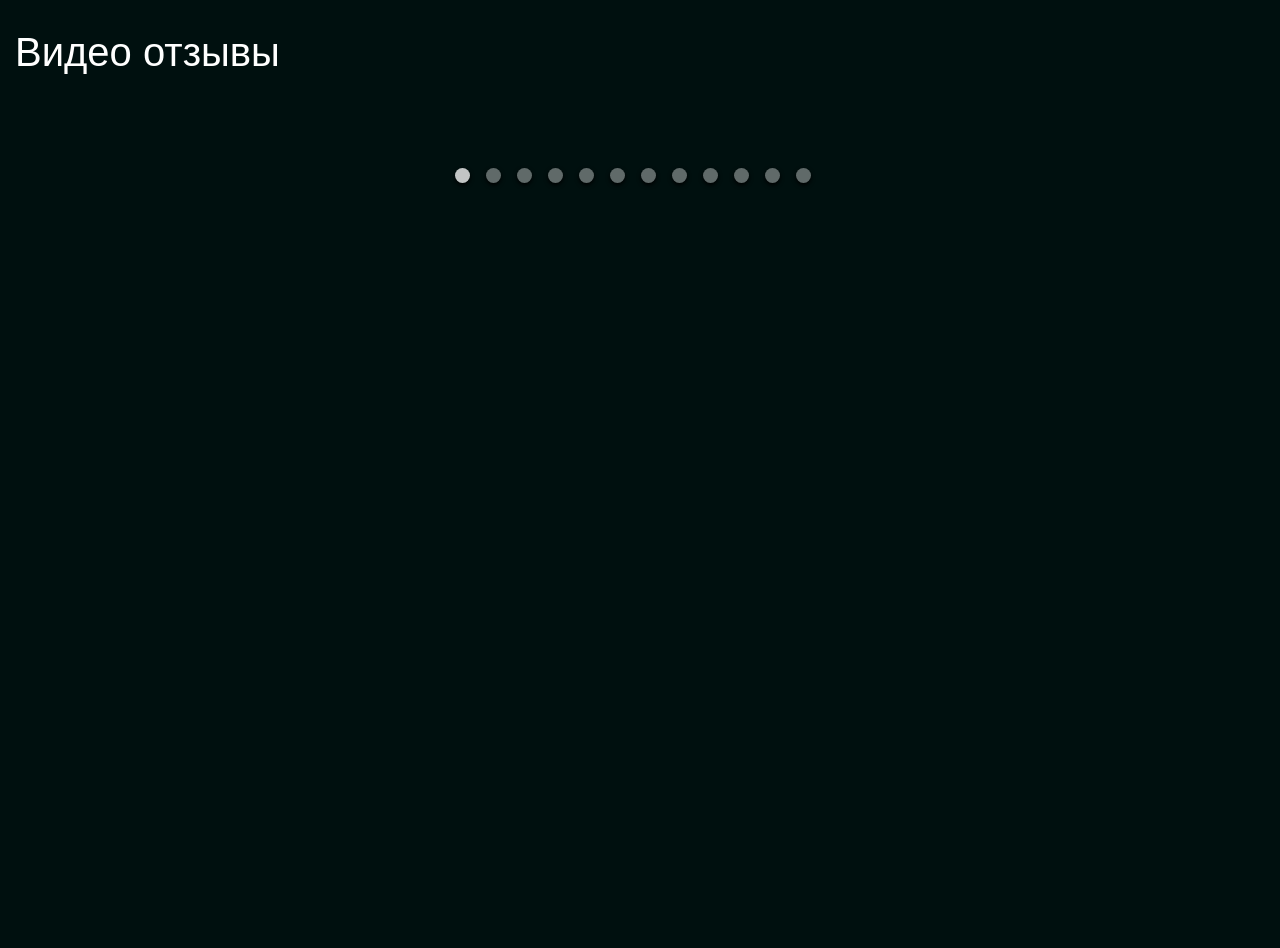
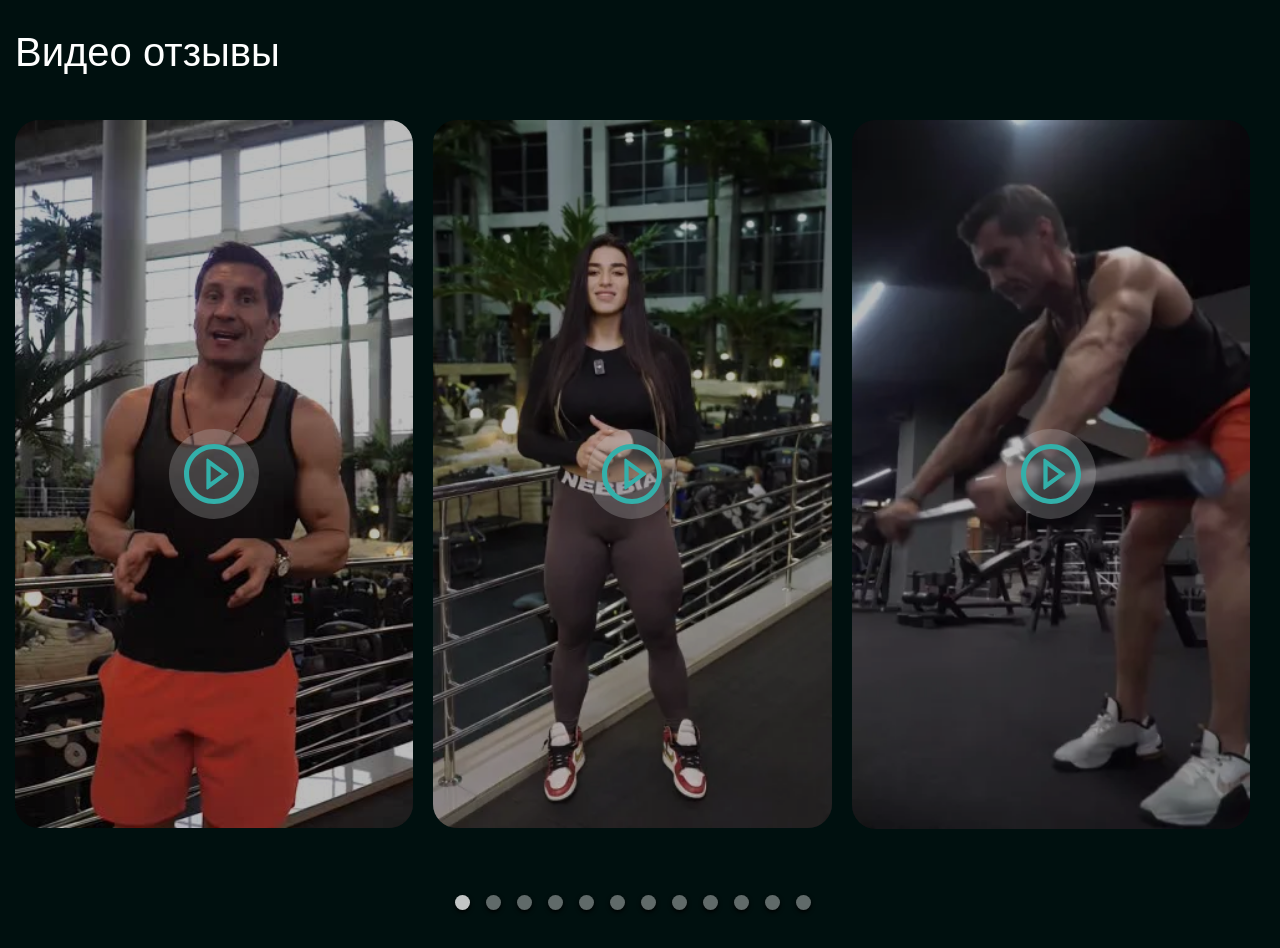
Before and after one commit to AlexLancev/moreon, a React (Vite) app: page / in a window 1280 px wide. Shown: the part 3480-4428 px from the top of the page. Before the commit the page ends 3730 px from the top, so only its background shows below. Built offline with nearby package versions, Linux system fonts and the light colour scheme.

Commit message:
компонент video_reviews

```diff
--- a/src/components/video_reviews_list/index.tsx
+++ b/src/components/video_reviews_list/index.tsx
@@ -1,3 +1,5 @@
+import { PlayCircleOutlined } from "@ant-design/icons";
+import { useState } from "react";
 import { Pagination } from "swiper/modules";
 import { Swiper, SwiperSlide } from "swiper/react";
 
@@ -159,16 +161,56 @@ const Video_reviews_data = [
 ];
 
 export const Video_reviews_list = () => {
+  const [isVideoActive, setIsVideoActive] = useState<null | number>(null);
+
   return (
     <Swiper
       modules={[Pagination]}
-      spaceBetween={50}
+      spaceBetween={20}
       slidesPerView={3}
       pagination={{ clickable: true }}
     >
-      {Video_reviews_data?.map((el, idx: number) => (
-        <SwiperSlide key={idx}></SwiperSlide>
-      ))}
+      {Video_reviews_data?.map(
+        (
+          {
+            description,
+            person_about_club,
+            preview_image: { jpg, webp },
+            link_to_video,
+          },
+          idx: number,
+        ) => (
+          <SwiperSlide key={idx}>
+            <button
+              type="button"
+              className="btn_review"
+              onClick={() =>
+                setIsVideoActive(isVideoActive === idx ? null : idx)
+              }
+            >
+              <picture>
+                <source srcSet={jpg} type="image/webp" />
+                <img
+                  className="block w-full"
+                  width={370}
+                  src={jpg}
+                  alt={description}
+                  aria-label={description}
+                  title={person_about_club}
+                />
+              </picture>
+              <PlayCircleOutlined className="play_icon" />
+            </button>
+            {isVideoActive === idx && (
+              <iframe
+                src={link_to_video}
+                allow="autoplay; encrypted-media; fullscreen; picture-in-picture;"
+                allowFullScreen
+              ></iframe>
+            )}
+          </SwiperSlide>
+        ),
+      )}
     </Swiper>
   );
 };
--- a/src/styles/base/global.css
+++ b/src/styles/base/global.css
@@ -217,3 +217,54 @@ h3 {
   opacity: 0;
   height: 0;
 }
+
+.btn_review {
+  position: relative;
+  width: 100%;
+  border-radius: 24px;
+  overflow: hidden;
+
+  &::after {
+    content: '';
+    position: absolute;
+    inset: 0;
+    width: 100%;
+    height: 100%;
+    background-color: rgba(0, 0, 0, 0.264);
+    z-index: 1;
+    transition: background-color 0.3s;
+  }
+
+  &:hover::after{
+    background-color: transparent;
+  }
+}
+
+.play_icon {
+  position: absolute;
+  top: 50%;
+  left: 50%;
+  transform: translate(-50%, -50%);
+  font-size: 60px;
+  color: #33B0AA;
+  z-index: 2;
+
+  &::after {
+    content: '';
+    position: absolute;
+    top: 50%;
+    left: 50%;
+    transform: translate(-50%, -50%);
+    width: 150%;
+    height: 150%;
+    border-radius: 50%;
+    background-color: rgba(191, 191, 191, 0.278);
+    z-index: -1;
+    transition: background-color 0.3s;
+  }
+}
+
+.btn_review:hover .play_icon::after {
+  background-color: rgba(255, 255, 255, 0.427);
+
+}
```
